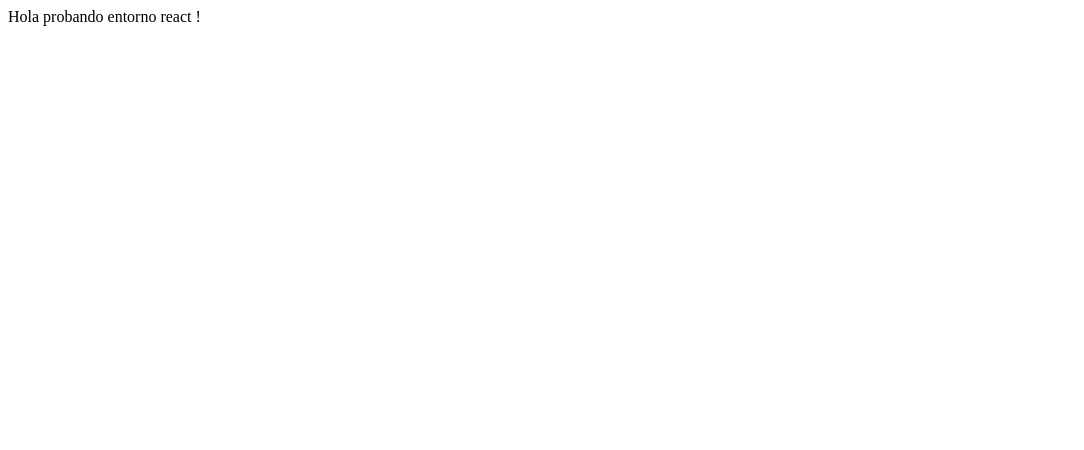
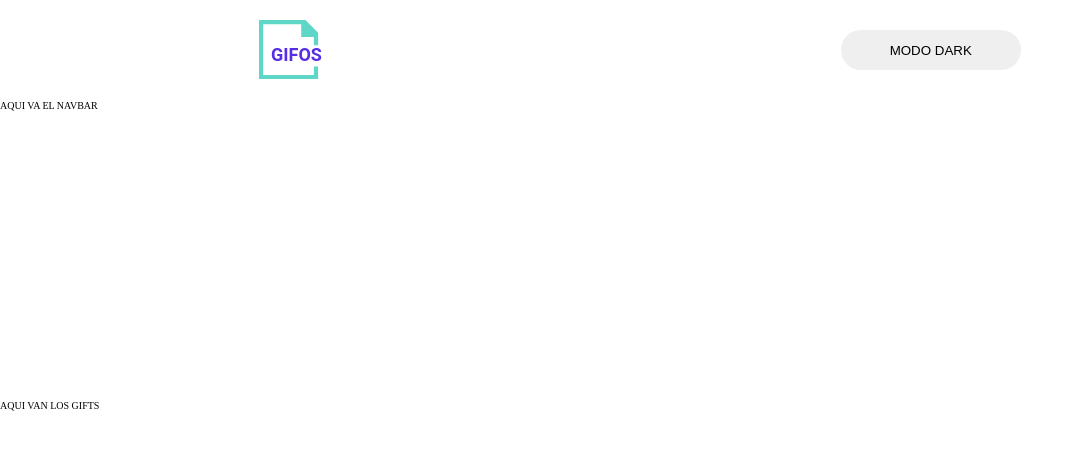
Before and after one commit to MGagiledevelopment/GIFS-PROJECT, a React (Create React App) app: page / in a window 1280 px wide. Shown: the top 450 px of the page, without its empty margins (0-1084 px from the left). Built offline with nearby package versions, Linux system fonts and the light colour scheme.

Commit message:
comienzo de proyecto

```diff
--- a/src/components/App.jsx
+++ b/src/components/App.jsx
@@ -1,9 +1,18 @@
-
+import React, {useState} from "react"
+import "../styles/main.css"
+import Header from "./Header/Header"
+import Navbar from "./Navbar/Navbar"
+import Gifts from "./Gifts/Gifts"
 
 function App() {
+
+ const [buttonHeader, setButtonHeader] = useState(false)
+
   return (
-    <div className="App">
-      Hola probando entorno react !
+    <div className={buttonHeader ? "AppDark" : "" }>
+      <Header button={buttonHeader} setButton={setButtonHeader}/>
+      <Navbar/>
+      <Gifts/>
     </div>
   );
 }
--- /dev/null
+++ b/src/components/Gifts/Gifts.jsx
@@ -0,0 +1,6 @@
+import React from "react"
+import giftsStyles from "../Gifts/gifts.module.css"
+
+export default function Gifts(){
+    return <div className={giftsStyles.gifts}>AQUI VAN LOS GIFTS</div>
+}
--- /dev/null
+++ b/src/components/Gifts/gifts.module.css
@@ -0,0 +1,4 @@
+.gifts{
+    height: 50rem;
+    width: 100%;
+}
--- /dev/null
+++ b/src/components/Header/Header.jsx
@@ -0,0 +1,14 @@
+import React from "react"
+import headerStyles from "../Header/header.module.css"
+import Button from "../Header/sub-components/Button"
+
+export default function Header(props){
+
+
+    return (
+        <div className={headerStyles.header}>
+            <img src="./images/logo-light.svg"/>
+    <Button buttonHeader={props.button} setButtonHeader={props.setButton}/>
+    </div>
+    )
+}
--- /dev/null
+++ b/src/components/Header/header.module.css
@@ -0,0 +1,7 @@
+.header{
+    height:10rem;
+    width: 100%;
+    display: flex;
+    align-items: center;
+    justify-content: space-around;
+}
--- /dev/null
+++ b/src/components/Header/sub-components/Button.jsx
@@ -0,0 +1,43 @@
+import React from "react";
+import buttonHeaderStyle from "../sub-components/buttonHeader.module.css";
+
+export default function Button(props) {
+
+
+
+
+  const setterDark = () => {
+    props.setButtonHeader(false);
+    console.log(props.buttonHeader)
+  };
+
+  const setterLigth = () => {
+    props.setButtonHeader(true);
+    console.log(props.buttonHeader)
+  };
+
+
+  // console.log(props.setButtonHeader(true))
+  // console.log(props.buttonHeader)
+
+console.log(props.buttonHeader)
+
+
+  return (
+    <div>
+      {props.buttonHeader ? (
+        <button onClick={()=>{setterDark()}} className={buttonHeaderStyle.buttonHeader}>
+          MODO LIGTH
+        </button>
+      ) : (
+        <button
+          onClick={setterLigth}
+          className={buttonHeaderStyle.buttonHeader}
+        >
+          MODO DARK
+        </button>
+      )}
+
+    </div>
+  );
+}
--- /dev/null
+++ b/src/components/Header/sub-components/buttonHeader.module.css
@@ -0,0 +1,10 @@
+.buttonHeader{
+    width:18rem;
+    height: 4rem;
+    border-radius: 5rem;
+    border-style: none;
+}
+.buttonHeader:hover{
+    background-color: rgb(136, 133, 133);
+    color:white;
+}
--- /dev/null
+++ b/src/components/Navbar/Navbar.jsx
@@ -0,0 +1,5 @@
+import React from "react"
+import navbarStyles from "../Navbar/navbar.module.css"
+export default function Navbar(){
+    return <div className={navbarStyles.navbar}>AQUI VA EL NAVBAR</div>
+}
--- /dev/null
+++ b/src/components/Navbar/navbar.module.css
@@ -0,0 +1,4 @@
+.navbar{
+    height: 30rem;
+    width: 100%;
+}
--- /dev/null
+++ b/src/styles/main.css
@@ -0,0 +1,20 @@
+*{
+    padding:0;
+    margin:0;
+    box-sizing: border-box;
+}
+
+/* voy establecer esta regla para poder utilizar REM*/
+html {
+    font-size: 62.5%;
+  }
+
+
+.App{
+    width:100%;
+    border:1px solid red;
+}
+
+.AppDark{
+    background-color: black;
+}
```
Also changed, not shown: public/images/logo-dark.svg (added), public/images/logo-light.svg (added), src/components/Footer/Footer.jsx (added).
